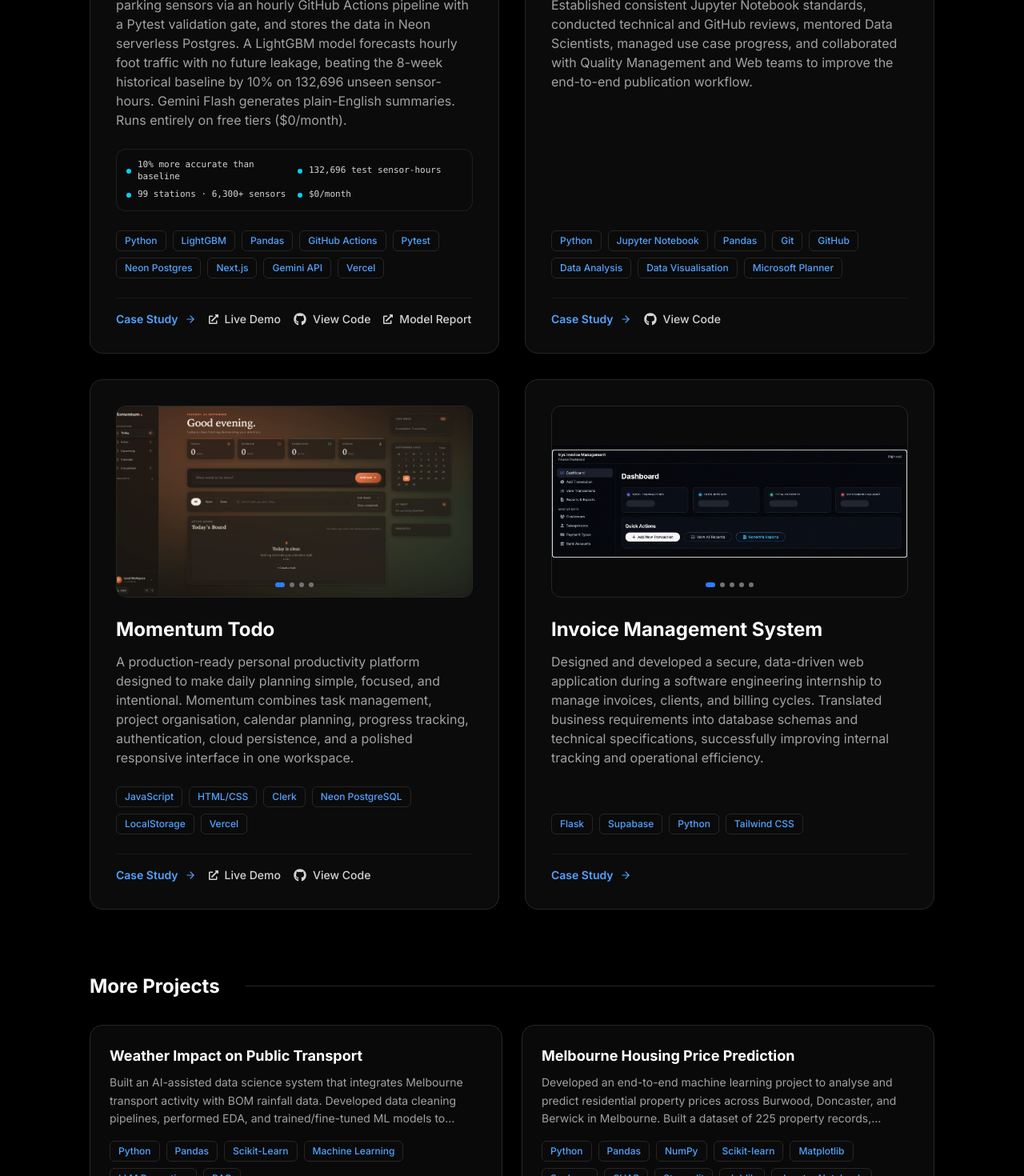
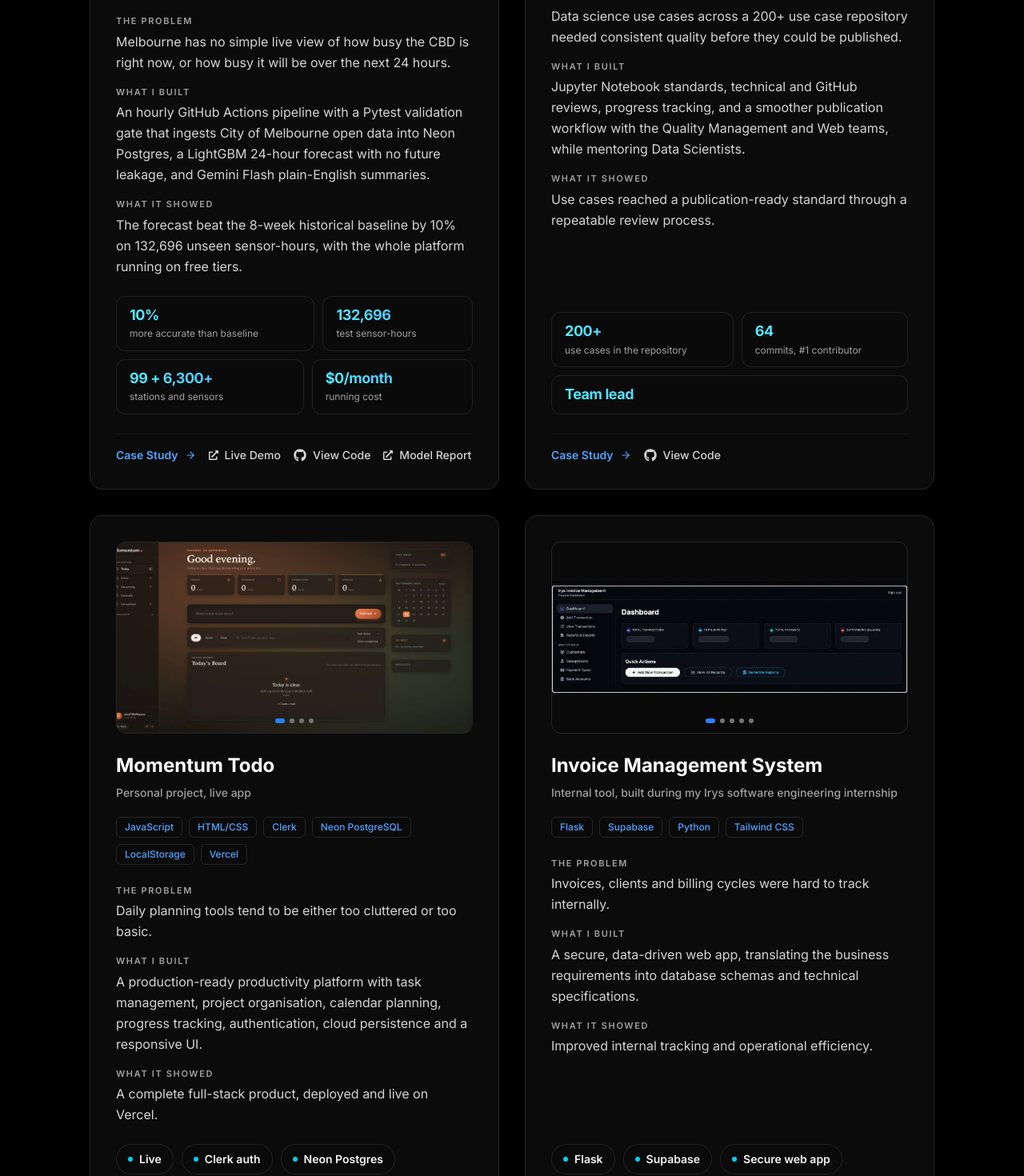
Before and after one commit to Ruki-Diaz/portfolio-website, a Next.js app: page / in a window 1280 px wide. Shown: the part 1460-2930 px from the top of the page at 80% size. Built offline with nearby package versions, Linux system fonts and the light colour scheme.

Commit message:
feat: restructure featured project cards into problem/built/showed with stat chips

```diff
--- a/components/sections/Projects.js
+++ b/components/sections/Projects.js
@@ -7,9 +7,47 @@ import Image from "next/image";
 import Link from "next/link";
 import { ArrowRight } from "lucide-react";
 import { projects, hasProjectPage } from "@/data/projects";
+import { featuredProjects, CARD_BLOCKS } from "@/lib/featuredProjects";
 
-const featuredProjects = projects.filter((p) => p.featured);
 const otherProjects = projects.filter((p) => !p.featured);
+
+// Numbers get a large value with a small label underneath; label-less facts
+// ("Live", "Flask") render as slimmer pills. Both wrap onto new rows.
+function StatChips({ stats }) {
+  if (!stats?.length) return null;
+
+  if (stats.every((stat) => !stat.label)) {
+    return (
+      <ul className="flex flex-wrap gap-2.5" aria-label="Key facts">
+        {stats.map((stat) => (
+          <li
+            key={stat.value}
+            className="inline-flex items-center gap-2 px-3.5 py-2 bg-neutral-950/70 rounded-full border border-neutral-800/80 text-sm font-semibold text-neutral-100 transition-colors duration-300 group-hover:border-neutral-700 hover:!border-cyan-400/40"
+          >
+            <span aria-hidden="true" className="w-1.5 h-1.5 rounded-full bg-cyan-400 shrink-0" />
+            {stat.value}
+          </li>
+        ))}
+      </ul>
+    );
+  }
+
+  return (
+    <dl className="flex flex-wrap gap-2.5">
+      {stats.map((stat) => (
+        <div
+          key={stat.value}
+          className="flex flex-col-reverse justify-end flex-[1_1_auto] min-w-[6.5rem] px-4 py-3 bg-neutral-950/70 rounded-xl border border-neutral-800/80 transition-colors duration-300 group-hover:border-neutral-700 hover:!border-cyan-400/40"
+        >
+          {stat.label && <dt className="mt-1 text-xs leading-snug text-neutral-400">{stat.label}</dt>}
+          <dd className="whitespace-nowrap text-lg font-bold leading-tight tracking-tight text-transparent bg-clip-text bg-gradient-to-r from-cyan-300 to-blue-400">
+            {stat.value}
+          </dd>
+        </div>
+      ))}
+    </dl>
+  );
+}
 
 function ProjectCarousel({ image, images, title }) {
   const [current, setCurrent] = useState(0);
@@ -233,11 +271,11 @@ export default function Projects() {
           }}
           className="grid md:grid-cols-2 gap-8"
         >
-          {featuredProjects.map((project, index) => {
+          {featuredProjects.map((project) => {
             const caseStudy = hasProjectPage(project.slug) ? `/projects/${project.slug}` : null;
             return (
             <motion.div
-              key={index}
+              key={project.slug}
               variants={{
                 hidden: { opacity: 0, y: 30, filter: "blur(5px)" },
                 visible: { opacity: 1, y: 0, filter: "blur(0px)", transition: { duration: 0.8, ease: [0.16, 1, 0.3, 1] } }
@@ -254,32 +292,21 @@ export default function Projects() {
                   images={project.images}
                   title={project.title}
                 />
-                <h3 className="text-2xl font-bold text-white mb-3">
+                <h3 className="text-2xl font-bold text-white mb-2">
                   {caseStudy ? (
-                    <Link href={caseStudy} className="hover:text-blue-300 transition-colors">
+                    <Link href={caseStudy} className="rounded-sm hover:text-blue-300 transition-colors focus-visible:outline-none focus-visible:ring-2 focus-visible:ring-blue-400 focus-visible:ring-offset-2 focus-visible:ring-offset-neutral-900">
                       {project.title}
                     </Link>
                   ) : (
                     project.title
                   )}
                 </h3>
-                <p className="text-neutral-400 mb-6 flex-grow">{project.description}</p>
-
-                {project.stats && (
-                  <div className="grid grid-cols-2 gap-2 mb-6 p-3 bg-neutral-950/70 rounded-xl border border-neutral-800/80">
-                    {project.stats.map((stat, sIndex) => (
-                      <div key={sIndex} className="text-xs text-neutral-300 flex items-center gap-2">
-                        <span className="w-1.5 h-1.5 rounded-full bg-cyan-400 shrink-0" />
-                        <span className="font-mono text-[11px] text-neutral-300">{stat}</span>
-                      </div>
-                    ))}
-                  </div>
-                )}
+                <p className="text-sm font-medium text-neutral-400 mb-5">{project.context}</p>
 
                 <div className="flex flex-wrap gap-2 mb-6">
-                  {project.tech.map((tech, tIndex) => (
+                  {project.tags.map((tech) => (
                     <span
-                      key={tIndex}
+                      key={tech}
                       className="px-2.5 py-1 bg-neutral-950 text-blue-400 text-xs font-medium rounded-md border border-neutral-800"
                     >
                       {tech}
@@ -287,7 +314,20 @@ export default function Projects() {
                   ))}
                 </div>
 
-                {(caseStudy || project.github || project.demo || project.pdf || project.report) && (
+                <dl className="flex flex-col gap-4 mb-6 flex-grow">
+                  {CARD_BLOCKS.map(({ key, label }) => (
+                    <div key={key}>
+                      <dt className="text-[11px] font-semibold uppercase tracking-[0.15em] text-neutral-400 mb-1">{label}</dt>
+                      <dd className="text-neutral-300 leading-relaxed">{project[key]}</dd>
+                    </div>
+                  ))}
+                </dl>
+
+                <div className="mb-6">
+                  <StatChips stats={project.stats} />
+                </div>
+
+                {(caseStudy || project.links.code || project.links.demo || project.links.report) && (
                   <div className="flex flex-wrap gap-4 pt-4 border-t border-neutral-800/50 mt-auto">
                     {caseStudy && (
                       <Link
@@ -299,9 +339,9 @@ export default function Projects() {
                         <ArrowRight size={14} className="transition-transform group-hover/link:translate-x-0.5" />
                       </Link>
                     )}
-                    {project.demo && (
+                    {project.links.demo && (
                       <a
-                        href={project.demo}
+                        href={project.links.demo}
                         target="_blank"
                         rel="noopener noreferrer"
                         className="inline-flex items-center gap-2 text-sm font-medium text-neutral-300 hover:text-blue-400 transition-colors group/link"
@@ -310,9 +350,9 @@ export default function Projects() {
                         <span>Live Demo</span>
                       </a>
                     )}
-                    {project.github && (
+                    {project.links.code && (
                       <a
-                        href={project.github}
+                        href={project.links.code}
                         target="_blank"
                         rel="noopener noreferrer"
                         className="inline-flex items-center gap-2 text-sm font-medium text-neutral-300 hover:text-blue-400 transition-colors group/link"
@@ -321,26 +361,15 @@ export default function Projects() {
                         <span>View Code</span>
                       </a>
                     )}
-                    {project.report && (
+                    {project.links.report && (
                       <a
-                        href={project.report}
+                        href={project.links.report}
                         target="_blank"
                         rel="noopener noreferrer"
                         className="inline-flex items-center gap-2 text-sm font-medium text-neutral-300 hover:text-blue-400 transition-colors group/link"
                       >
                         <FaExternalLinkAlt className="text-xs transition-transform group-hover/link:-translate-y-0.5" />
                         <span>Model Report</span>
-                      </a>
-                    )}
-                    {project.pdf && (
-                      <a
-                        href={project.pdf}
-                        target="_blank"
-                        rel="noopener noreferrer"
-                        className="inline-flex items-center gap-2 text-sm font-medium text-neutral-300 hover:text-blue-400 transition-colors group/link"
-                      >
-                        <FaFilePdf className="text-base transition-transform group-hover/link:-translate-y-0.5" />
-                        <span>View PDF Report</span>
                       </a>
                     )}
                   </div>
```
Also changed, not shown: lib/featuredProjects.js (added).
